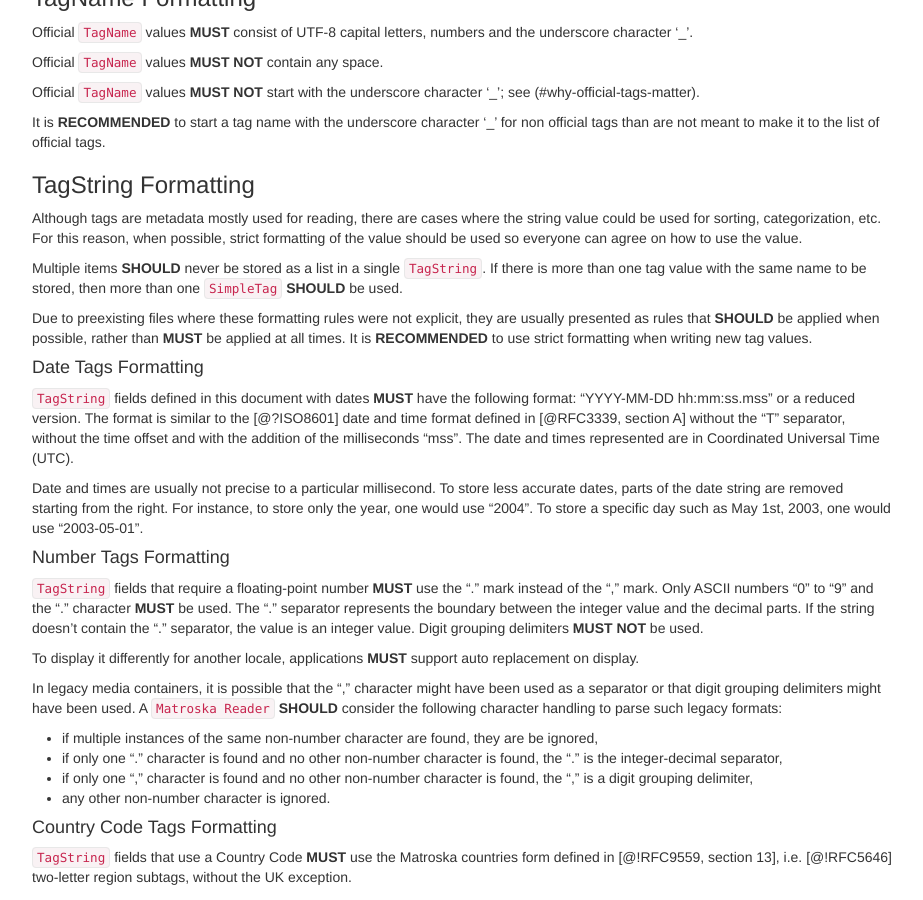
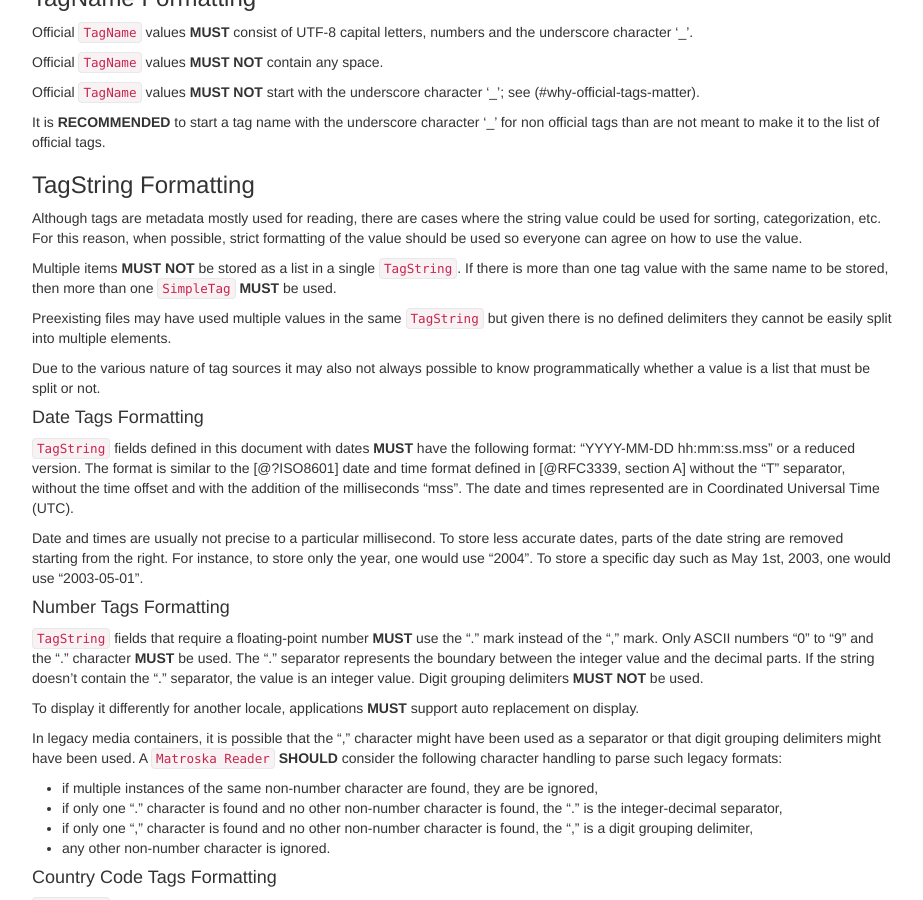
Before and after one commit to ietf-wg-cellar/matroska-specification, a Jekyll site: the page built from cellar-tags/tagging.md, in a window 1280 px wide and 900 px high, scrolled down 1351 px. Shown: the whole window, without its empty margins (273-1196 px from the left). Built offline with Jekyll 4.4.1, drawn with Linux system fonts in a browser that asks for light colours; our own code applies the rules of GitHub Pages for plain Markdown files.

Commit message:
Make the splitting of multiple values mandatory
And explain some existing tags may not follow this rule.

```diff
--- a/cellar-tags/tagging.md
+++ b/cellar-tags/tagging.md
@@ -86,12 +86,14 @@ Although tags are metadata mostly used for reading, there are cases where the st
 be used for sorting, categorization, etc. For this reason, when possible, strict formatting
 of the value should be used so everyone can agree on how to use the value.
 
-Multiple items **SHOULD** never be stored as a list in a single `TagString`. If there is more
-than one tag value with the same name to be stored, then more than one `SimpleTag` **SHOULD** be used.
+Multiple items **MUST NOT** be stored as a list in a single `TagString`. If there is more
+than one tag value with the same name to be stored, then more than one `SimpleTag` **MUST** be used.
 
-Due to preexisting files where these formatting rules were not explicit, they are usually
-presented as rules that **SHOULD** be applied when possible, rather than **MUST** be applied
-at all times. It is **RECOMMENDED** to use strict formatting when writing new tag values.
+Preexisting files may have used multiple values in the same `TagString` but given there is no
+defined delimiters they cannot be easily split into multiple elements.
+
+Due to the various nature of tag sources it may also not always possible to know programmatically
+whether a value is a list that must be split or not.
 
 #### Date Tags Formatting
 
```
